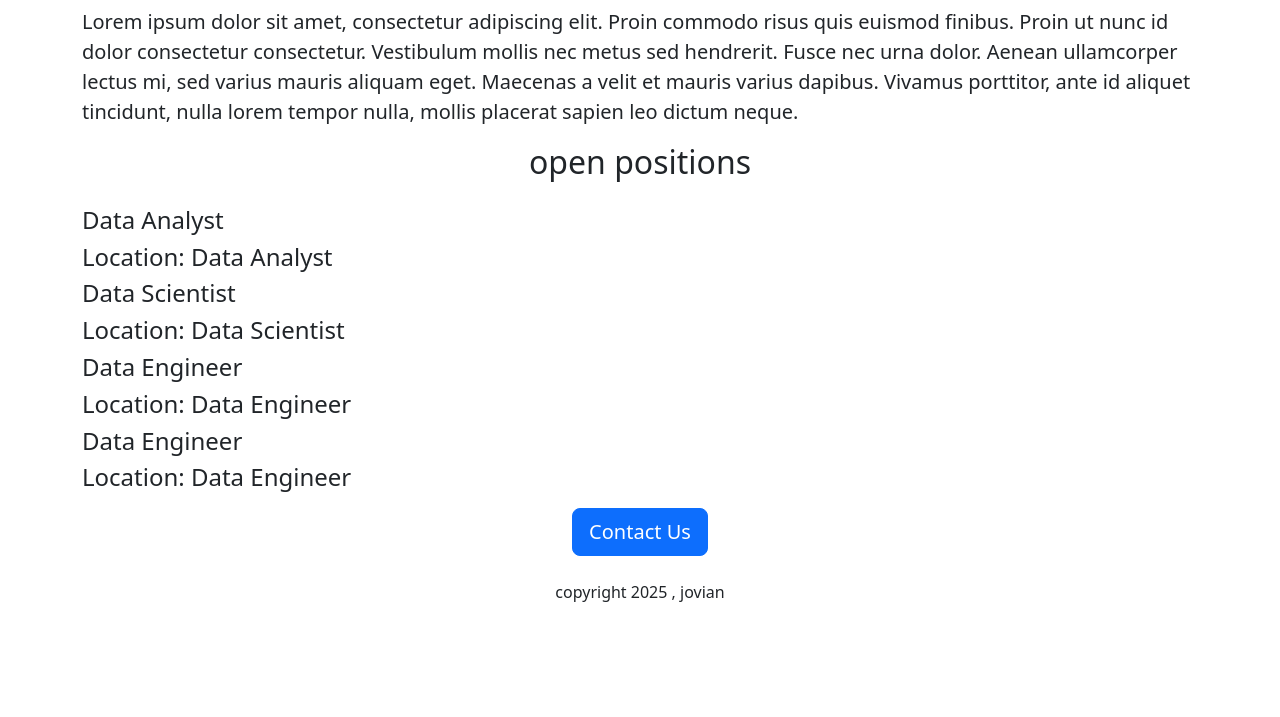
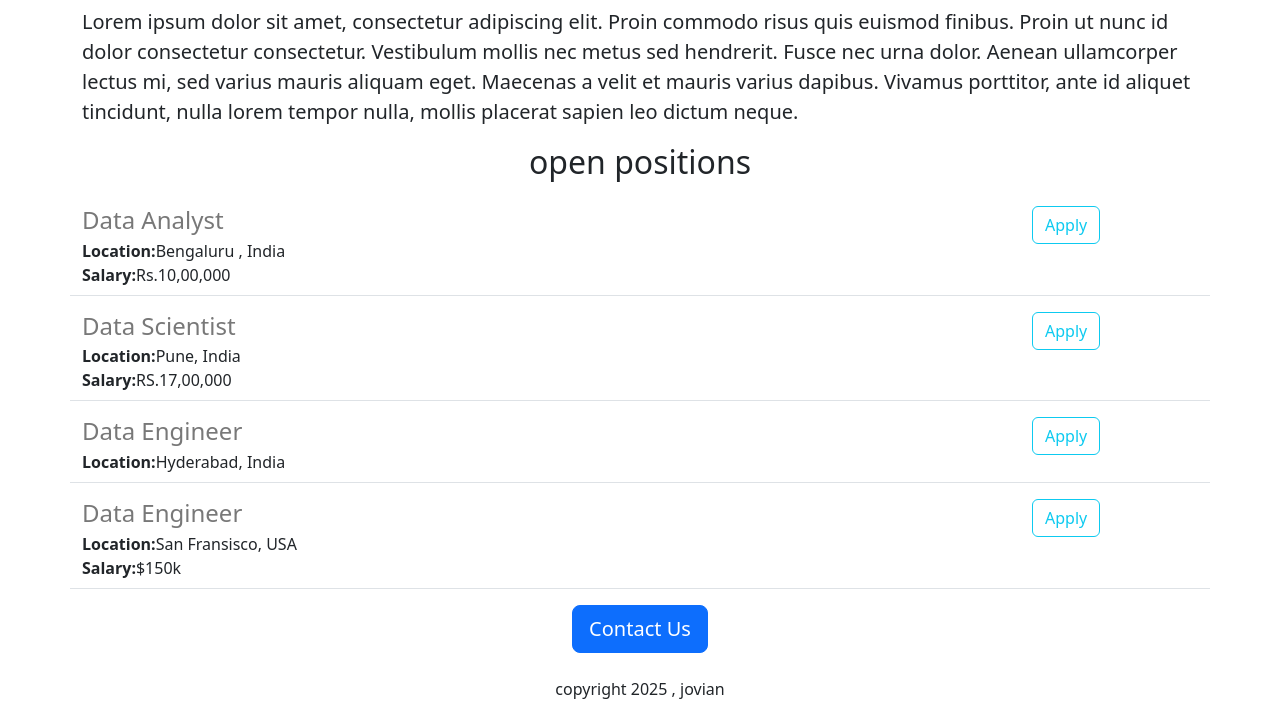
Before and after one commit to abhishekm1929/jovian-careers-website, a Flask app: page / in a window 1280 px wide. Shown: the part 479-1196 px from the top of the page. Before the commit the page ends 1081 px from the top, so only its background shows below. Run offline with Flask 3, Linux system fonts and the light colour scheme.

Commit message:
added   location, salary ____

```diff
--- a/app.py
+++ b/app.py
@@ -7,25 +7,25 @@ JOBS = [
     'id':1,
     'title':'Data Analyst',
     'location':'Bengaluru , India',
-    'salary':'Rs.10,00,000',
+    'salary':'Rs.10,00,000'
   },
   {
     'id':2,
     'title':'Data Scientist',
     'location':'Pune, India',
-    'salary':'RS.17,00,000',
+    'salary':'RS.17,00,000'
   },
 {
   'id':3,
   'title':'Data Engineer',
-  'location':'Pune, India',
-  'salary':'Rs.16,00,000',
+  'location':'Hyderabad, India',
+
 },
   {
     'id':4,
     'title':'Data Engineer',
     'location':'San Fransisco, USA',
-    'salary':'$150k',
+    'salary':'$150k'
   },
 
 ]
--- a/templates/home.html
+++ b/templates/home.html
@@ -21,23 +21,20 @@
     <div class= 'container'>
    <h1 class='text-center mt-2 mb-4'>
        {{company_name}} Careers</h1>
-    <img class='img-fluid' id='banner' src="https://03ec8f79-119b-4064-aa6d-64d3703e56b2-00-2kgyk872sped6.sisko.replit.dev/static/banner.jpg" height="320">
+    <img class='img-fluid' id='banner' src="https://03ec8f79-119b-4064-aa6d-64d3703e56b2-00-2kgyk872sped6.sisko.replit.dev/static/banner.jpeg" height="320">
     <h2 class='text-center'>About Jovian</h2>
     <p class='lead'>
         Lorem ipsum dolor sit amet, consectetur adipiscing elit. Proin commodo risus quis euismod finibus. Proin ut nunc id dolor consectetur consectetur. Vestibulum mollis nec metus sed hendrerit. Fusce nec urna dolor. Aenean ullamcorper lectus mi, sed varius mauris aliquam eget. Maecenas a velit et mauris varius dapibus. Vivamus porttitor, ante id aliquet tincidunt, nulla lorem tempor nulla, mollis placerat sapien leo dictum neque.
     </p>
     <h2 class='text-center mt-2 mb-4'>open positions</h2>
-    <p >
-        <div>
-        {%for job in jobs %}
 
-        <h4>{{job['title']}}<h4>
-            <div>Location: {{job['title']}}</div>
+    <div>
+        {% for job in jobs %}
+      {% include 'jobitem.html' %}
+        {% endfor %}
+    </div>
 
-        {% endfor %}
-        </div>
 
-    </p>
         <div style ="text-align:center;">
     <button class="btn btn-primary btn-lg">Contact Us</button>
             <p class='mt-4'>copyright 2025 , jovian</p>
--- /dev/null
+++ b/templates/jobitem.html
@@ -0,0 +1,18 @@
+<div class="border-bottom row" style="margin-bottom:16px;padding-bottom:8px;" >
+  <div class="col-10">
+    <h4 style="color:rgb(120,120,120); margin-bottom:4px;">
+      {{job["title"]}}
+    </h4>
+    <div>
+      <b>Location:</b>{{job['location']}}
+    </div>
+    {% if 'salary' in job %}
+    <div>
+      <b>Salary:</b>{{job['salary']}}
+    </div>
+    {% endif %}
+  </div>
+  <div class="col-2">
+    <button type="button" class="btn btn-outline-info">Apply</button>
+  </div>
+</div>
```
Also changed, not shown: 1 other file.
